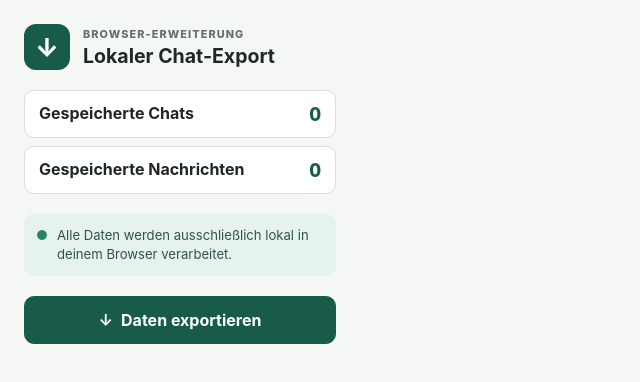
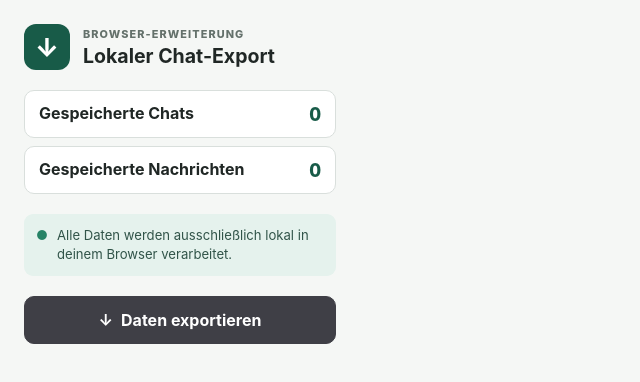
Before and after one commit to Moonshone/Export_Button, a React (Vite) app: page / in a window 1280 px wide. Shown: the top 382 px of the page, without its empty margins (0-640 px from the left). Built offline with nearby package versions, Linux system fonts and the light colour scheme.

Commit message:
Export-Button dunkelgrau gestalten

```diff
--- a/src/styles.css
+++ b/src/styles.css
@@ -15,8 +15,8 @@ h1 { margin: 0; font-size: 1.22rem; }
 .local-note { display: flex; gap: 9px; margin: 0; padding: 12px; border-radius: 9px; color: #315449; background: #e5f2ed; font-size: .82rem; line-height: 1.45; }
 .local-note span { color: #268366; }
 .export-control { display: grid; gap: 8px; }
-.export-button { width: 100%; min-height: 48px; padding: 10px 16px; border: 1px solid #185b48; border-radius: 10px; color: #fff; background: #185b48; font-weight: 750; cursor: pointer; }
-.export-button:hover:not(:disabled) { background: #104b3b; }
+.export-button { width: 100%; min-height: 48px; padding: 10px 16px; border: 1px solid #3f3f46; border-radius: 10px; color: #fff; background: #3f3f46; font-weight: 750; cursor: pointer; }
+.export-button:hover:not(:disabled) { background: #27272a; }
 .export-button span { margin-right: 8px; }
 .export-button:disabled { cursor: not-allowed; opacity: .65; }
 .export-status, .status-error { min-height: 1.4em; margin: 0; font-size: .82rem; line-height: 1.4; text-align: center; }
@@ -28,8 +28,8 @@ h1 { margin: 0; font-size: 1.22rem; }
   .statistics div { border-color: #44524b; background: #202925; }
   .statistics dd { color: #72d2af; }
   .local-note { color: #c6e6da; background: #213b32; }
-  .export-button { border-color: #72d2af; color: #10271f; background: #72d2af; }
-  .export-button:hover:not(:disabled) { background: #91dec2; }
+  .export-button { border-color: #52525b; color: #fff; background: #52525b; }
+  .export-button:hover:not(:disabled) { background: #3f3f46; }
   .export-status { color: #91dec2; }
   .status-error { color: #ffb3b3; }
 }
```
